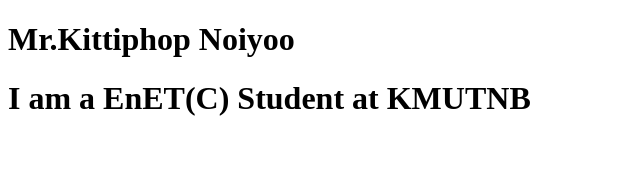
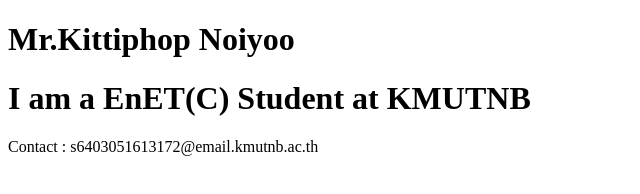
Before and after one commit to Kittiphop22/github-desktop-project-1-67, a plain HTML site: page index.html in a window 1280 px wide. Shown: the whole page, without its empty margins (0-640 px from the left). Drawn offline with Linux system fonts and the light colour scheme.

Commit message:
Add Contact Info
Add Contact Info

```diff
--- a/index.html
+++ b/index.html
@@ -8,5 +8,6 @@
 <body>
     <h1>Mr.Kittiphop Noiyoo</h1>
     <h1>I am a EnET(C) Student at KMUTNB </h1>
+    <footer>Contact : s6403051613172@email.kmutnb.ac.th</footer>
 </body>
 </html>
```
